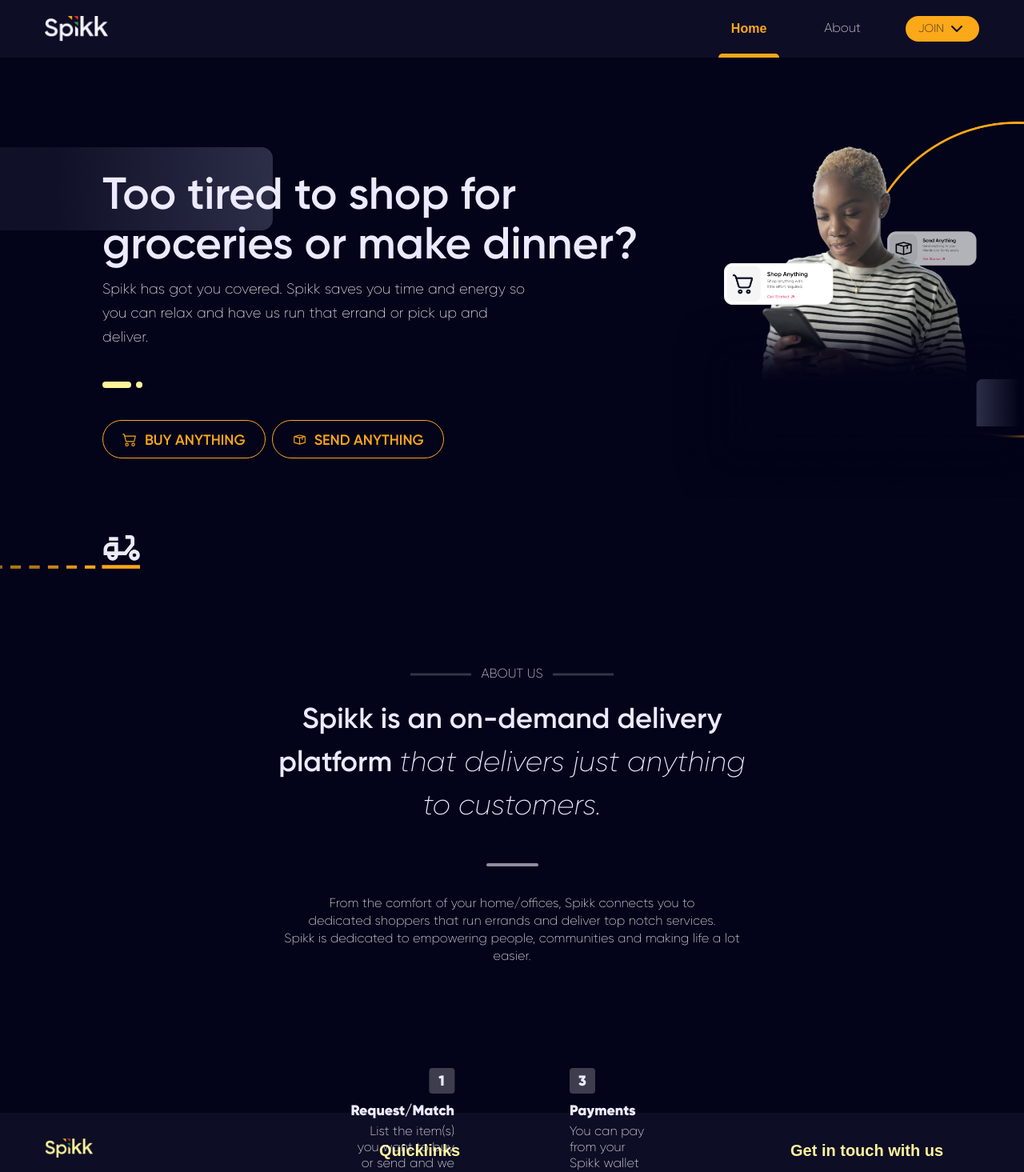
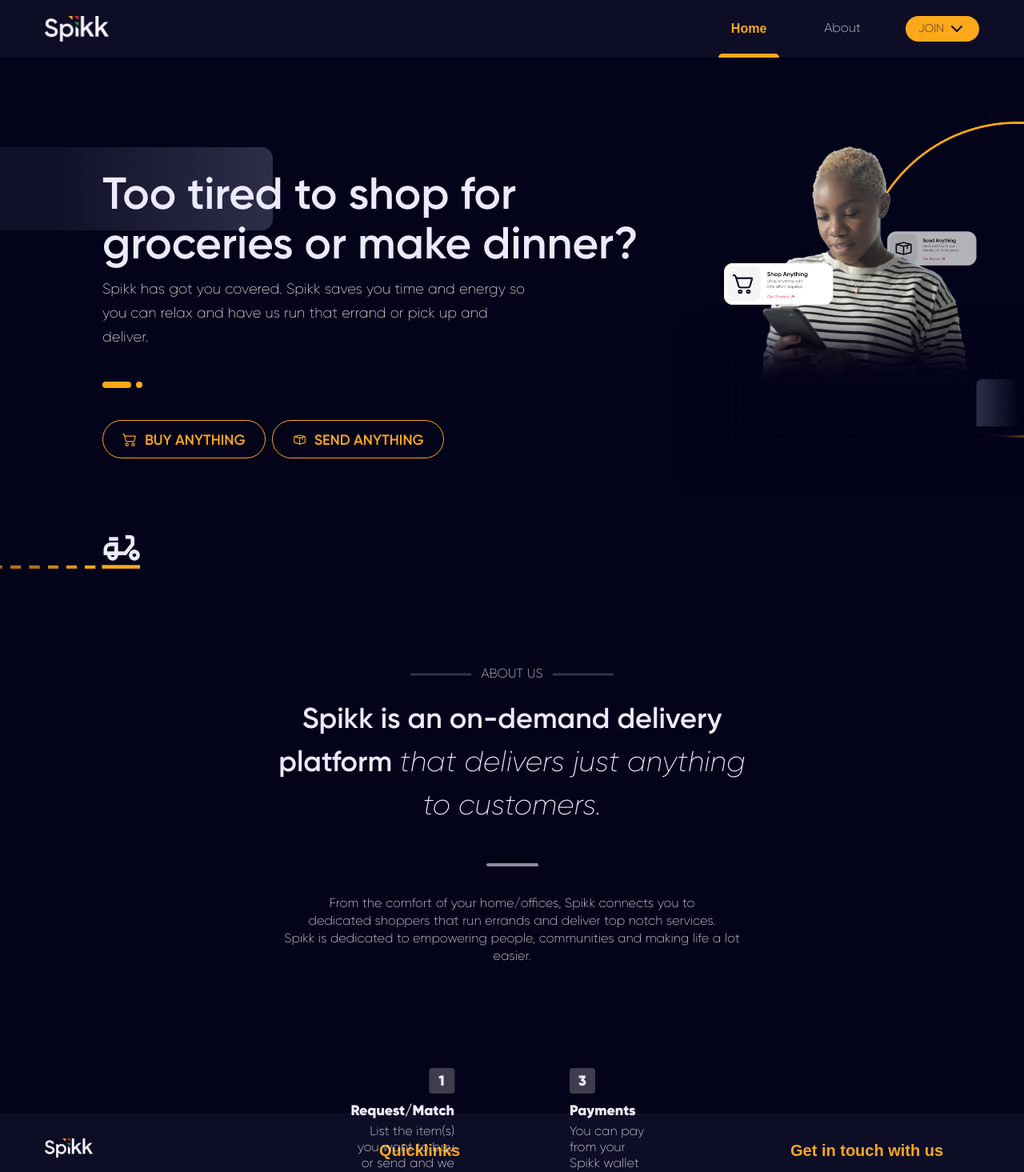
Before and after one commit to cargle-org/spikk-web-frontend, a React (Create React App) app: page / in a window 1280 px wide. Shown: the top 1465 px of the page at 80% size. Built offline with nearby package versions, Linux system fonts and the light colour scheme; a web font is replaced by a local one.

Commit message:
homepage changes

```diff
--- a/src/components/landing/LandingFooter.tsx
+++ b/src/components/landing/LandingFooter.tsx
@@ -17,7 +17,7 @@
             <Box textAlign={{base: "center", md: "left"}}>
               <Box height={"24px"} display={"flex"} marginBottom={"32px"} alignItems={"flex-end"} justifyContent ={{base : "center" , md: "left" }}>
                 <Link to={"/"}>
-                  <Image src={require("../../assets/images/spikk-logo2.png")} height={"24px"} alt="Spikk Logo" />
+                  <Image src={require("../../assets/images/spikklogo.png")} height={"24px"} alt="Spikk Logo" />
                 </Link>
               </Box>
               <VStack spacing={"12px"} alignItems={{md: "flex-start"}} >
@@ -31,7 +31,7 @@
             </Box>
             <Box display={{base : "none" , md : "block"}}>
               <Box height={"24px"} display={"flex"} marginBottom={"32px"}>
-                <Text fontSize="xl" fontWeight={"bold"} color={"spikk-yellow"}>
+                <Text fontSize="xl" fontWeight={"bold"} color={"spikk-orange"}>
                   Quicklinks
                 </Text>
               </Box>
@@ -47,7 +47,7 @@
           </HStack>
           <Box textAlign={{base: "center", md: "left"}}>
             <Box height={"24px"} display={"flex"} marginBottom={{base : "20px" , md : "40px"}} >
-              <Text fontSize="xl" fontWeight={"bold"} color={"spikk-yellow"} w={"100%"}>
+              <Text fontSize="xl" fontWeight={"bold"} color={"spikk-orange"} w={"100%"}>
                 Get in touch with us
               </Text>
             </Box>
--- a/src/pages/Landing/Homepage.tsx
+++ b/src/pages/Landing/Homepage.tsx
@@ -35,8 +35,8 @@
                   </Text>
                 </Box>
                 <Flex gap={"6px"} marginBottom={"40px"} width={"100%"} justifyContent={{ base: "center", md: "left" }}>
-                  <Box height={"8px"} width={"36px"} borderRadius={"9999px"} bg={"spikk-yellow"}></Box>
-                  <Box height={"8px"} width={"8px"} borderRadius={"9999px"} bg={"spikk-yellow"}></Box>
+                  <Box height={"8px"} width={"36px"} borderRadius={"9999px"} bg={"spikk-orange"}></Box>
+                  <Box height={"8px"} width={"8px"} borderRadius={"9999px"} bg={"spikk-orange"}></Box>
                 </Flex>
                 <HStack marginBottom={"96px"} width={"100%"} justifyContent={{ base: "center", md: "left" }}>
                   <Box
```
Also changed, not shown: src/assets/images/spikklogo.png.
